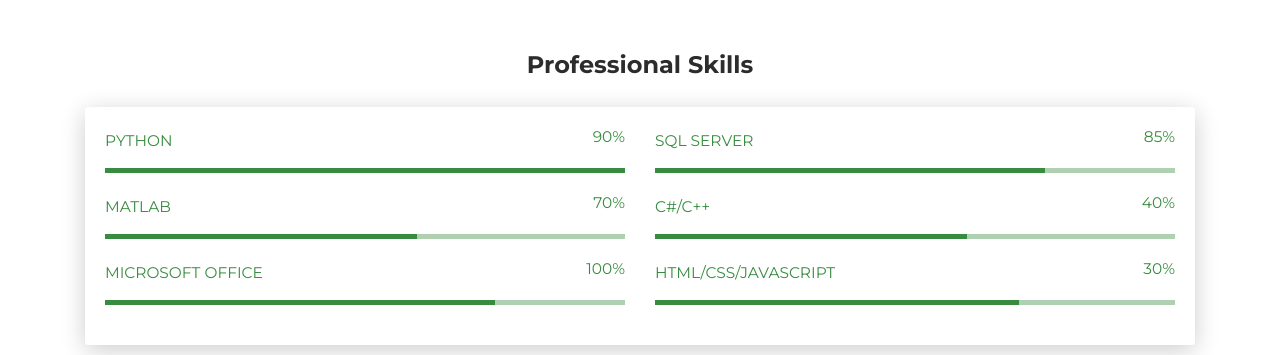
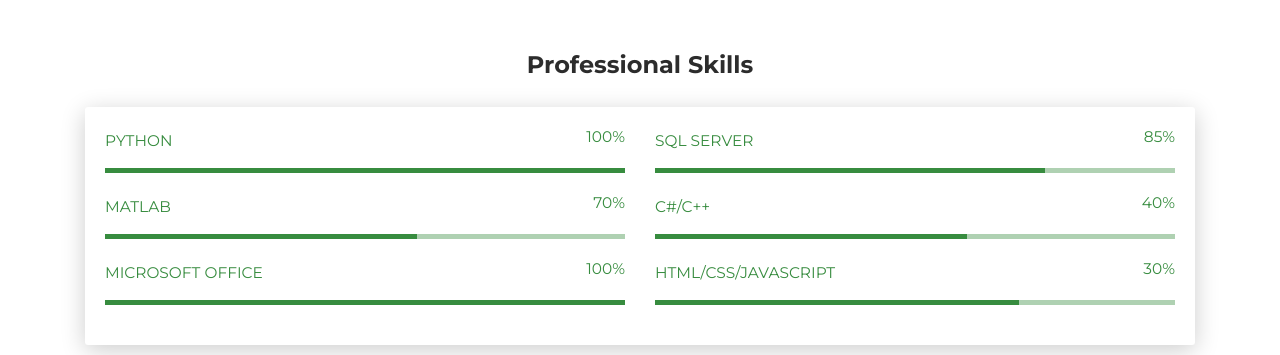
Before and after one commit to Sheikhfathollahi/about, a plain HTML site: page index.html in a window 1280 px wide. Shown: the part 1000-1355 px from the top of the page. Drawn offline with Linux system fonts and the light colour scheme.

Commit message:
Update index.html

```diff
--- a/index.html
+++ b/index.html
@@ -111,7 +111,7 @@
           <div class="col-md-6">
             <div class="progress-container progress-primary"><span class="progress-badge">Python</span>
               <div class="progress">
-                <div class="progress-bar progress-bar-primary" data-aos="progress-full" data-aos-offset="10" data-aos-duration="2000" role="progressbar" aria-valuenow="60" aria-valuemin="0" aria-valuemax="100" style="width: 100%;"></div><span class="progress-value">90%</span>
+                <div class="progress-bar progress-bar-primary" data-aos="progress-full" data-aos-offset="10" data-aos-duration="2000" role="progressbar" aria-valuenow="60" aria-valuemin="0" aria-valuemax="100" style="width: 100%;"></div><span class="progress-value">100%</span>
               </div>
             </div>
           </div>
@@ -143,7 +143,7 @@
           <div class="col-md-6">
             <div class="progress-container progress-primary"><span class="progress-badge">Microsoft Office</span>
               <div class="progress">
-                <div class="progress-bar progress-bar-primary" data-aos="progress-full" data-aos-offset="10" data-aos-duration="2000" role="progressbar" aria-valuenow="60" aria-valuemin="0" aria-valuemax="100" style="width: 75%;"></div><span class="progress-value">100%</span>
+                <div class="progress-bar progress-bar-primary" data-aos="progress-full" data-aos-offset="10" data-aos-duration="2000" role="progressbar" aria-valuenow="60" aria-valuemin="0" aria-valuemax="100" style="width: 100%;"></div><span class="progress-value">100%</span>
               </div>
             </div>
           </div>
```
